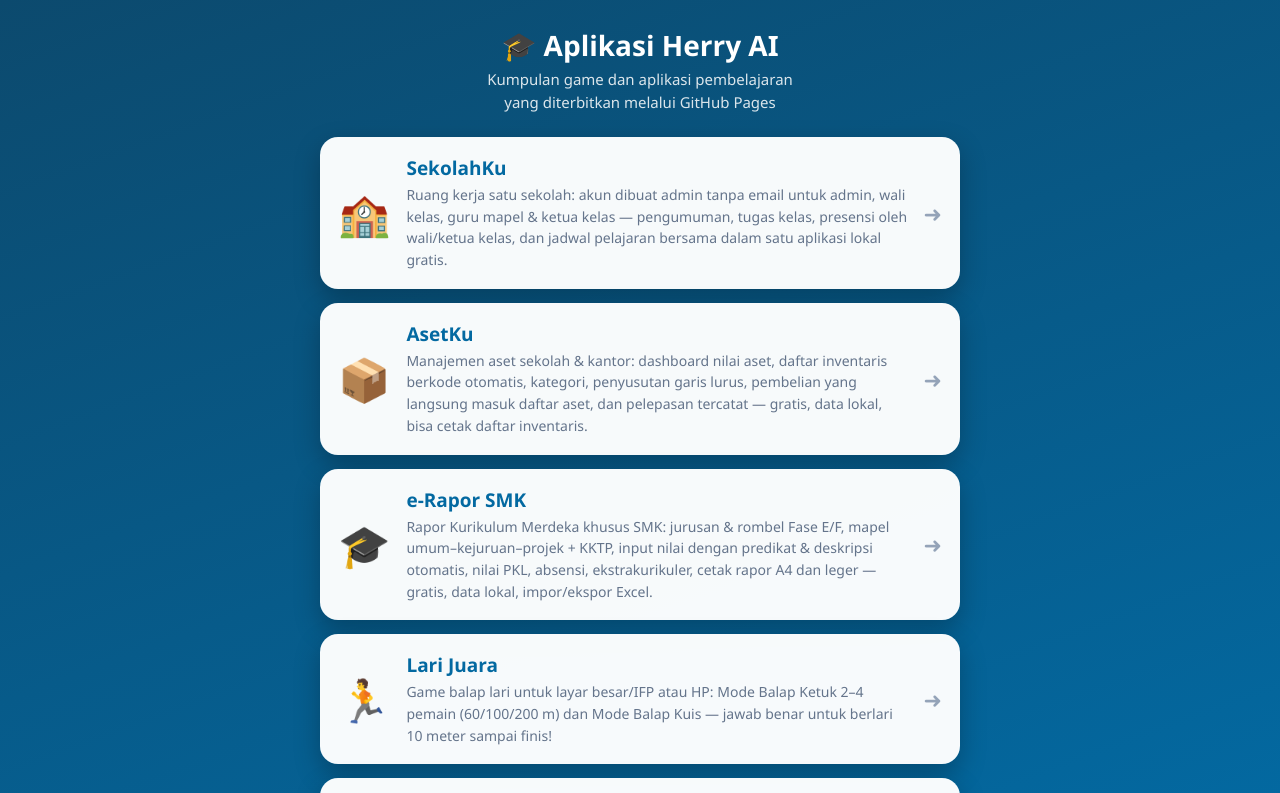
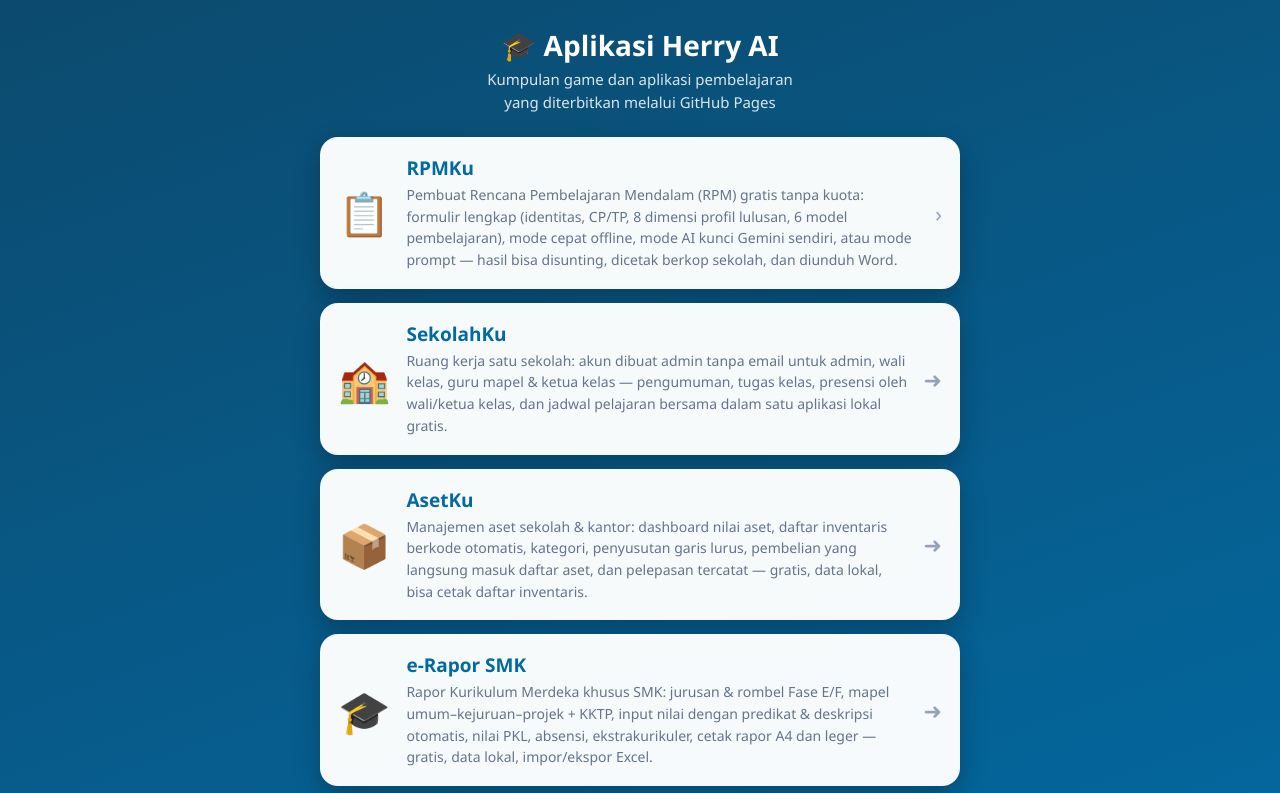
Before and after one commit to herrysalsabila12-ship-it/herrysalsabila12-ship-it.github.io, a plain HTML site: page index.html in a window 1280 px wide. Shown: the top 793 px of the page. Drawn offline with Linux system fonts and the light colour scheme.

Commit message:
Hub: tambah kartu RPMKu

```diff
--- a/index.html
+++ b/index.html
@@ -23,6 +23,12 @@
 <div class="bungkus">
   <h1>🎓 Aplikasi Herry AI</h1>
   <p class="sub">Kumpulan game dan aplikasi pembelajaran<br>yang diterbitkan melalui GitHub Pages</p>
+
+  <a class="kartu" href="rpmku/">
+    <div class="ikon">📋</div>
+    <div><h2>RPMKu</h2><p>Pembuat Rencana Pembelajaran Mendalam (RPM) gratis tanpa kuota: formulir lengkap (identitas, CP/TP, 8 dimensi profil lulusan, 6 model pembelajaran), mode cepat offline, mode AI kunci Gemini sendiri, atau mode prompt — hasil bisa disunting, dicetak berkop sekolah, dan diunduh Word.</p></div>
+    <div class="panah">›</div>
+  </a>
 
   <a class="kartu" href="sekolahku/">
     <div class="ikon">🏫</div>
```
